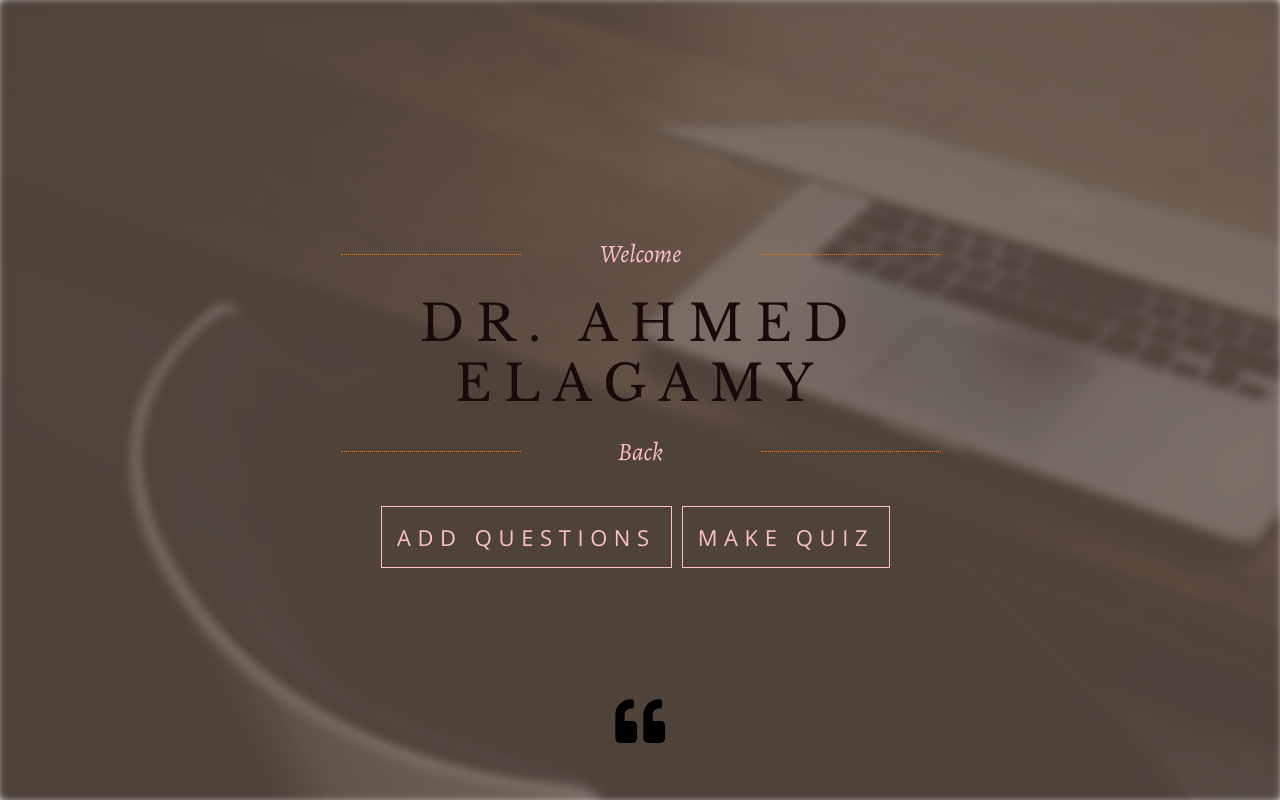
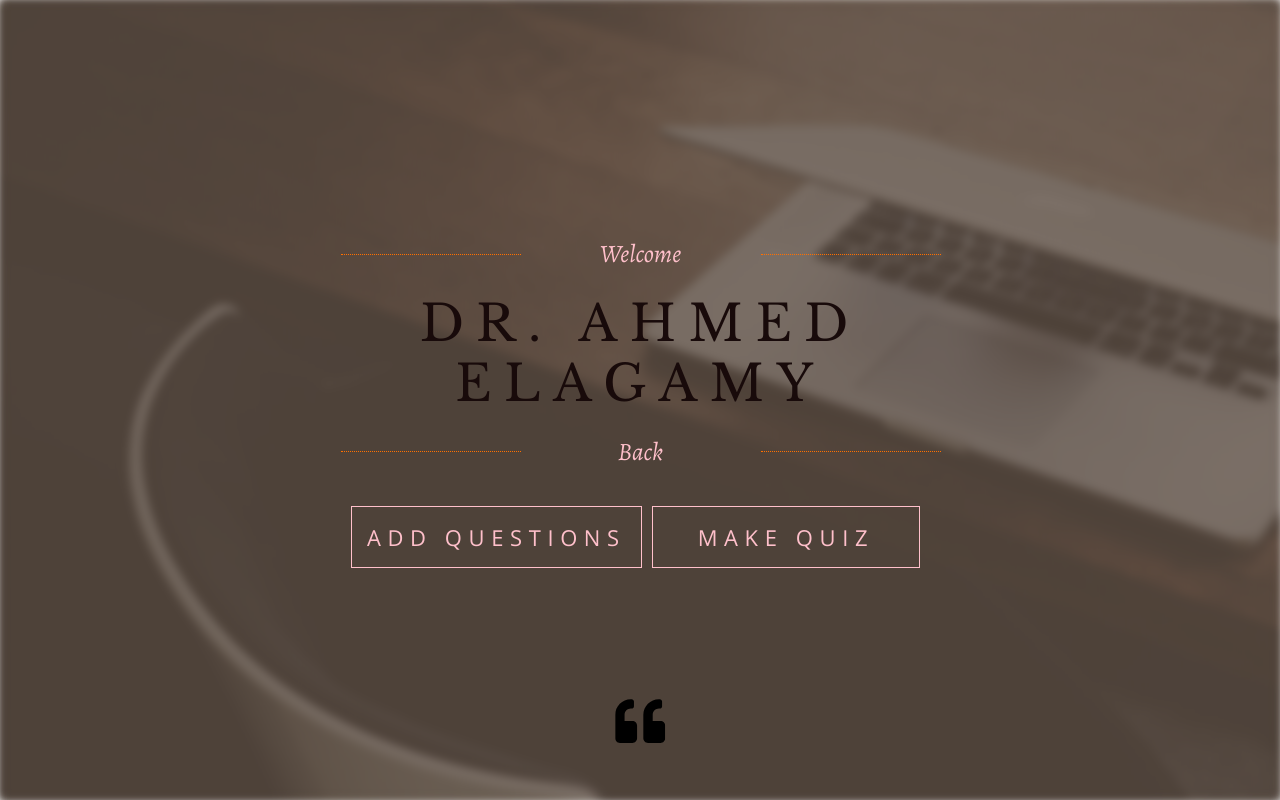
Before and after one commit to agamy5280/Quiz-Maker, an Angular app: page / in a window 1280 px wide. Built offline with nearby package versions, Linux system fonts and the light colour scheme; no server answers.

Commit message:
Added padding to links with agwa

```diff
--- a/src/app/home-page/home-page.component.html
+++ b/src/app/home-page/home-page.component.html
@@ -13,7 +13,7 @@
         </div>
         <div class="links">
           <a routerLink="add" routerLinkActive="active" >Add Questions</a>
-          <a routerLink="quiz">Make Quiz</a>
+          <a id="make-quiz" routerLink="quiz">Make Quiz</a>
         </div>
       </div>
     </div>
--- a/src/app/home-page/home-page.component.scss
+++ b/src/app/home-page/home-page.component.scss
@@ -125,6 +125,9 @@
 .infobox .links {
   margin-bottom: 10px;
   margin-top: 50px;
+  #make-quiz {
+    padding: 15px 45px 15px 45px;
+  }
 }
 .infobox .links a, .infobox .links a:hover, .infobox .links a:visited {
   font-family: "Open Sans", sans-serif;
```
